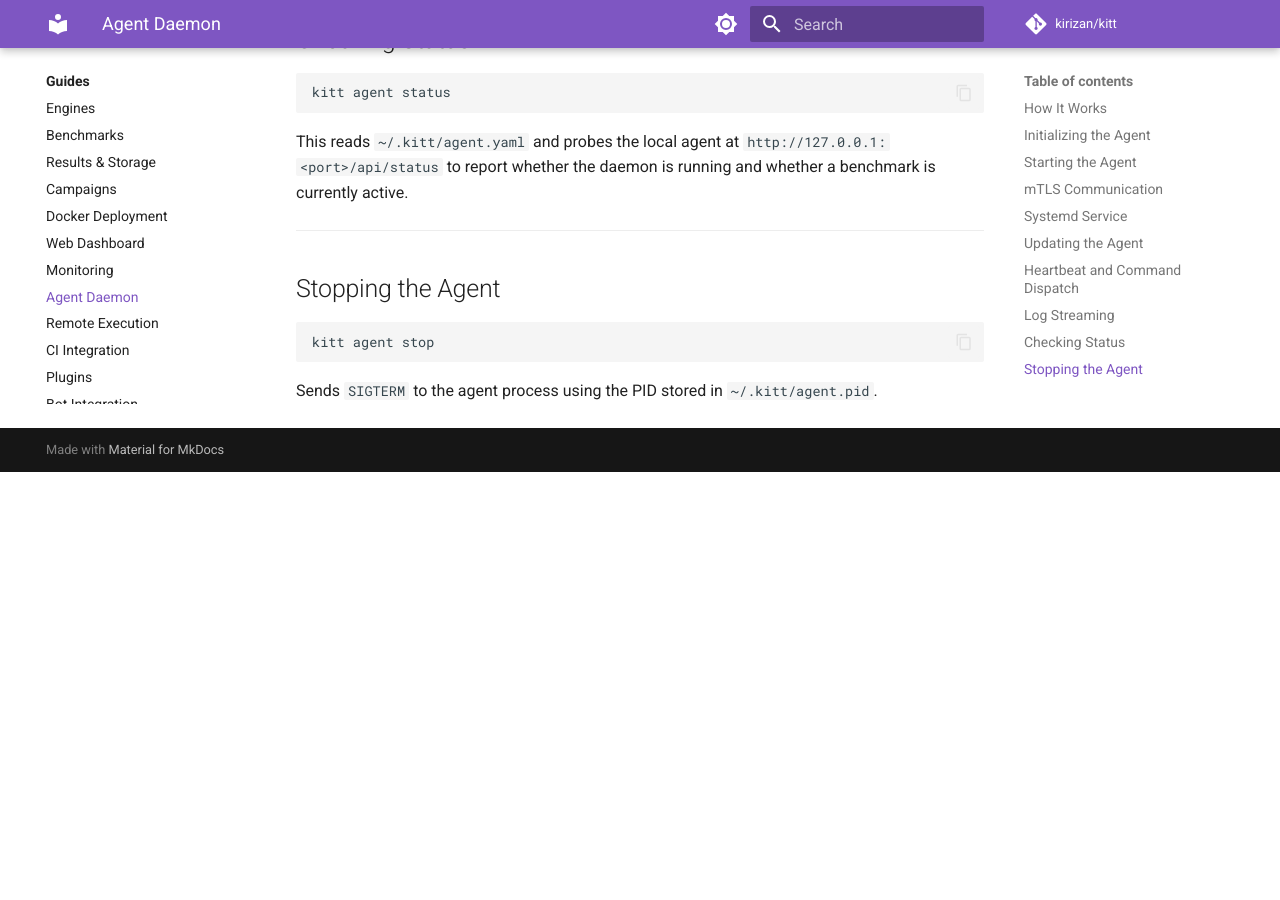
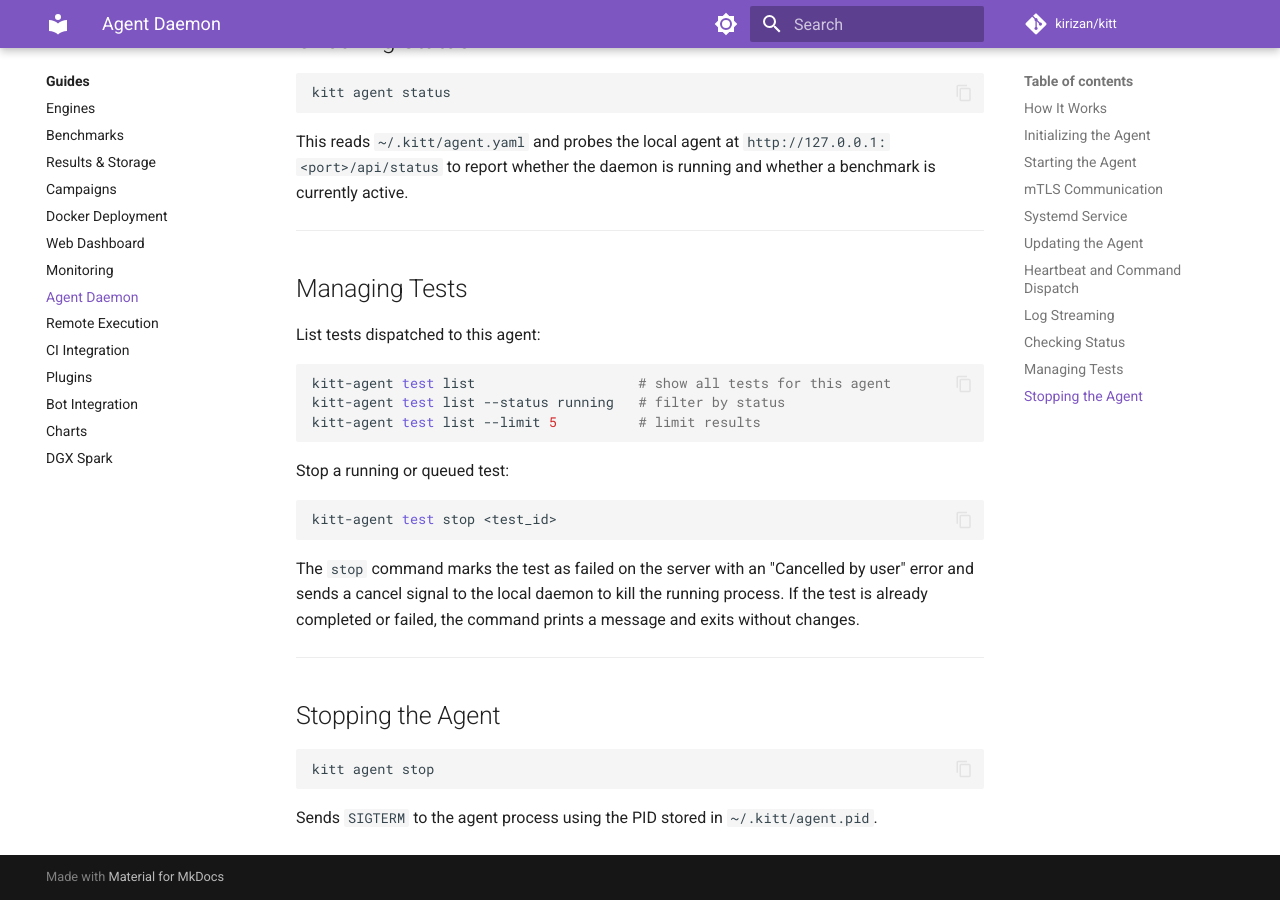
Before and after one commit to Kirizan/kitt, an MkDocs documentation site: the page built from docs/guides/agents.md, in a window 1280 px wide and 900 px high, scrolled down 3559 px. Built offline with MkDocs 1.6.1 and Material for MkDocs 9.7.7, drawn with Linux system fonts in a browser that asks for light colours; comment, search, counter and statistics services are not loaded; before the commit the page ends 4031 px from its top, so only the background shows below that.

Commit message:
Update docs for kitt-agent test list and stop CLI commands
Co-Authored-By: Claude Opus 4.6 <noreply@anthropic.com>

````diff
--- a/docs/guides/agents.md
+++ b/docs/guides/agents.md
@@ -164,6 +164,29 @@ and whether a benchmark is currently active.
 
 ---
 
+## Managing Tests
+
+List tests dispatched to this agent:
+
+```bash
+kitt-agent test list                    # show all tests for this agent
+kitt-agent test list --status running   # filter by status
+kitt-agent test list --limit 5          # limit results
+```
+
+Stop a running or queued test:
+
+```bash
+kitt-agent test stop <test_id>
+```
+
+The `stop` command marks the test as failed on the server with an
+"Cancelled by user" error and sends a cancel signal to the local daemon
+to kill the running process. If the test is already completed or failed,
+the command prints a message and exits without changes.
+
+---
+
 ## Stopping the Agent
 
 ```bash
````
Also changed, not shown: README.md (+8 -0 lines), docs/changelog.md (+2 -0 lines), docs/reference/api.md (+1 -1 lines).
